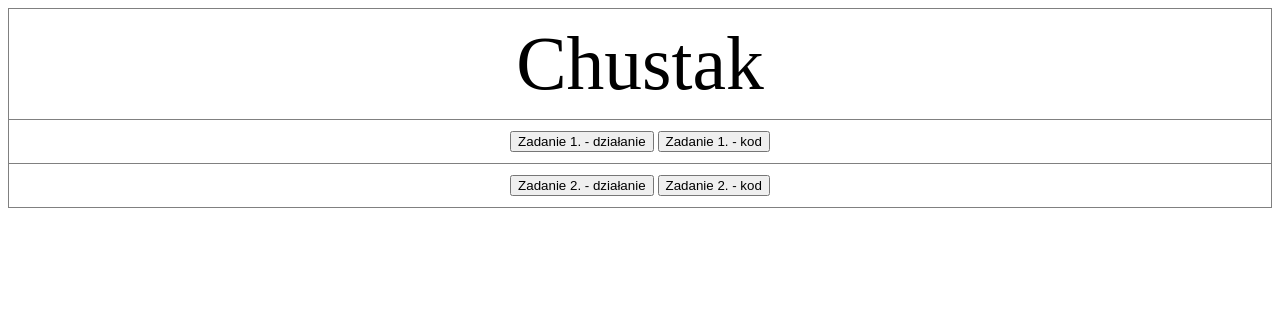
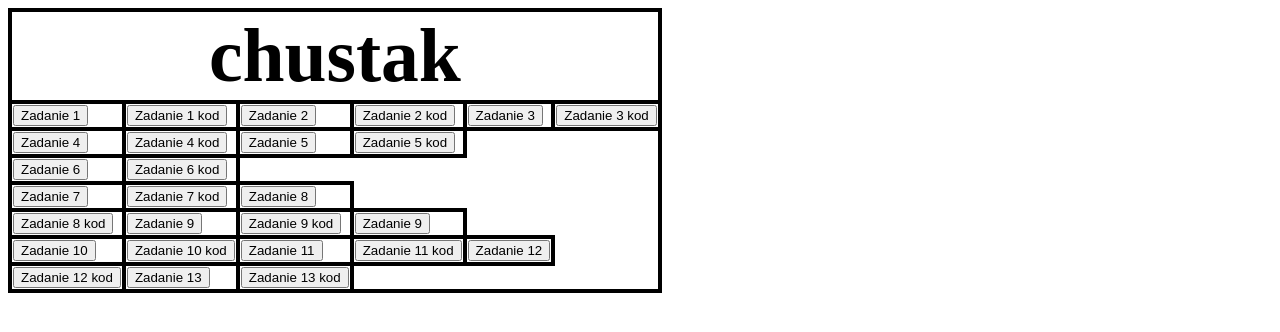
Before and after one commit to 12345maciek12345/Javascript, a plain HTML site: page index.html in a window 1280 px wide. Drawn offline with Linux system fonts and the light colour scheme.

Commit message:
Update index.html

```diff
--- a/index.html
+++ b/index.html
@@ -1,34 +1,69 @@
+<!DOCTYPE html>
+<html lang="pl-PL">
 <html>
 <head>
- <title> JavaScript - Chustak </title>
+ <meta charset="utf-8">
+ <title>index</title>
+ <style>
+ table, th, td {
+	border: 4px solid black;
+	border-collapse: collapse;
+	}
+		</style>
 		<script language="JavaScript">
 	function WinOpen_chustak()
 	{
-window.open("obraz.html","okienko","toolbar=no,directories=no,menubar=no,height=700,width=1000,top=150,left=200");
+	window.open("przyklad1a.html","okienko","toolbar=no,directories=no,menubar=no,height=280,width=160,top=200,left=200");
 	}
  </script>
 </head>
 	<body>
+		<table>
+		<tr>
+	<th colspan="6" style="font-size: 2cm;">chustak</th>
+		<tr>
+		<td><button onclick="window.location.href='obraz.html'">Zadanie 1 </button></td>
+      <td><button onclick="window.location.href='zadanie 1 kod.html'">Zadanie 1 kod</button></td>
+		<td><button onclick="window.location.href='zadanie2.html'">Zadanie 2 </button></td>
+      <td><button onclick="window.location.href='zadanie 2 kod.html'">Zadanie 2 kod</button></td>
+		<td><button onclick="window.location.href='zadanie 3.html'">Zadanie 3 </button></td>
+      <td><button onclick="window.location.href='zadanie 3 kod.html'">Zadanie 3 kod</button></td>
+		<tr>
 
-<table border="1" style="border-collapse: collapse; width: 100%; height: 200px;">
-<tbody>
-<tr style="height: 30px;">
-<td style="width: 100%; height: 30px; text-align: center; font-size: 2cm;"> Chustak </td>
-</tr>
-<tr style="height: 35px;">
-<td style="width: 100%; height: 35px; text-align: center;">
-		<input type="button" name="przycisk" value="Zadanie 1. - działanie" onclick="window.open('zadanie1.html')">
-		<input type="button" name="przycisk" value="Zadanie 1. - kod" onclick="window.open('zadanie1_kod.html')">
-</td>
-</tr>
-<tr style="height: 35px;">
-<td style="width: 100%; height: 35px; text-align: center;">
-		<input type="button" name="przycisk" value="Zadanie 2. - działanie" onclick="window.open('zadanie2.html')">  <!-- onclick="window.open('zadanie2.html','okienko','toolbar=no,directories=no,menubar=no,height=100,width=600,top=400,left=600')"> -->
-		<input type="button" name="przycisk" value="Zadanie 2. - kod" onclick="window.open('zadanie2_kod.html')">
-</td>
-</tr>
-</tbody>
+		<td><button onclick="window.location.href='zadanie 4.html'">Zadanie 4 </button></td>
+      <td><button onclick="window.location.href='zadanie 4 kod.html'">Zadanie 4 kod</button></td>
+		<td><button onclick="window.location.href='zadanie 5.html'">Zadanie 5 </button></td>
+      <td><button onclick="window.location.href='zadanie 5 kod.html'">Zadanie 5 kod</button></td>
+		<tr>
+
+		<td><button onclick="window.location.href='zadanie 6.html'">Zadanie 6 </button></td>
+      <td><button onclick="window.location.href='zadanie 6 kod.html'">Zadanie 6 kod</button></td>
+		<tr>
+		<td><button onclick="window.location.href='zadanie 7.html'">Zadanie 7 </button></td>
+      <td><button onclick="window.location.href='zadanie 7 kod.html'">Zadanie 7 kod</button></td>
+		<td><button onclick="window.location.href='zadanie 8.html'">Zadanie 8 </button></td>
+		<tr>
+
+		<td><button onclick="window.location.href='zadanie 8 kod.html'">Zadanie 8 kod</button></td>
+		<td><button onclick="window.location.href='zadanie 9.html'">Zadanie 9 </button></td>
+		<td><button onclick="window.location.href='zadanie 9 kod.html'">Zadanie 9 kod</button></td>
+		<td><button onclick="window.location.href='zadanie 9.html'">Zadanie 9 </button></td>
+		<tr>
+
+			<td><button onclick="window.location.href='zadanie 10.html'">Zadanie 10 </button></td>
+         <td><button onclick="window.location.href='zadanie 10 kod.html'">Zadanie 10 kod</button></td>
+		   <td><button onclick="window.location.href='zadanie 11.html'">Zadanie 11 </button></td>
+         <td><button onclick="window.location.href='zadanie 11 kod.html'">Zadanie 11 kod</button></td>
+			<td><button onclick="window.location.href='zadanie 12.html'">Zadanie 12 </button></td>
+		<tr>
+
+         <td><button onclick="window.location.href='zadanie 12 kod.html'">Zadanie 12 kod</button></td>
+			<td><button onclick="window.location.href='zadanie 13.html'">Zadanie 13</button></td>
+         <td><button onclick="window.location.href='zadanie 13 kod.html'">Zadanie 13 kod</button></td>
+			<tr>
+
+
+
 		</table>
-
 	</body>
 </html>
```
Lines whose indentation alone changed are shown as unchanged.
